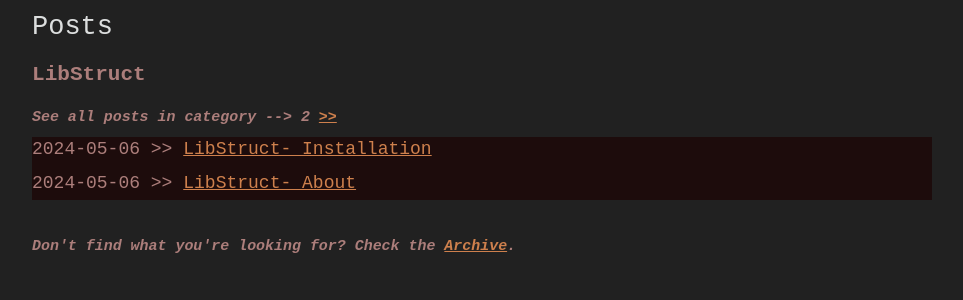
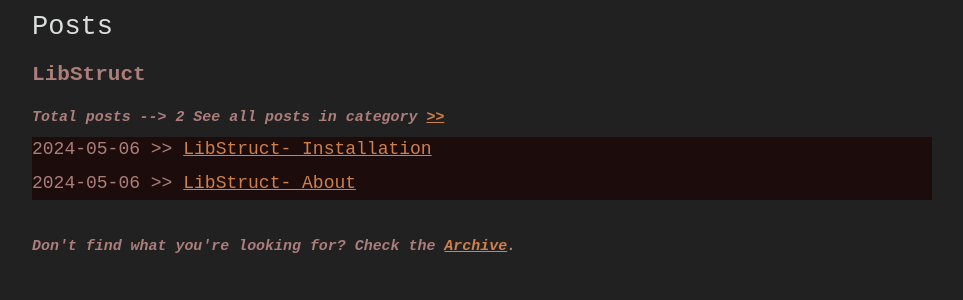
Before and after one commit to koraxial/koraxial.github.io, a Jekyll site: the page built from posts/index.html, in a window 1280 px wide. Shown: the part 208-508 px from the top of the page, without its empty margins (158-1121 px from the left). Built offline with Jekyll 4.4.1, drawn with Linux system fonts in a browser that asks for light colours.

Commit message:
Update index.html

```diff
--- a/posts/index.html
+++ b/posts/index.html
@@ -6,7 +6,8 @@
 <h2>Posts</h2>
 {% for category in site.categories %}
 <h3 class="category-header"><b>{{category | first}}</b></h3>
-<h5><i>See all posts in category --> {{category[1] | size}}</i> <a href="/{{category | first}}/">&gt;&gt;</a></h5>
+<h5><i>Total posts --> {{category[1] | size}}</i> <a href="/{{category | first}}/"></a></h5>
+<h5><i>See all posts in category</i> <a href="/{{category | first}}/">&gt;&gt;</a></h5>
 <div class="postbox">
     {% for post in category[1] limit:2 %}
     <span class="post-item">{{ post.date | date: '%Y-%m-%d' }} >> <a href="{{ post.url }}">{{ post.title }}</a></span>
```
